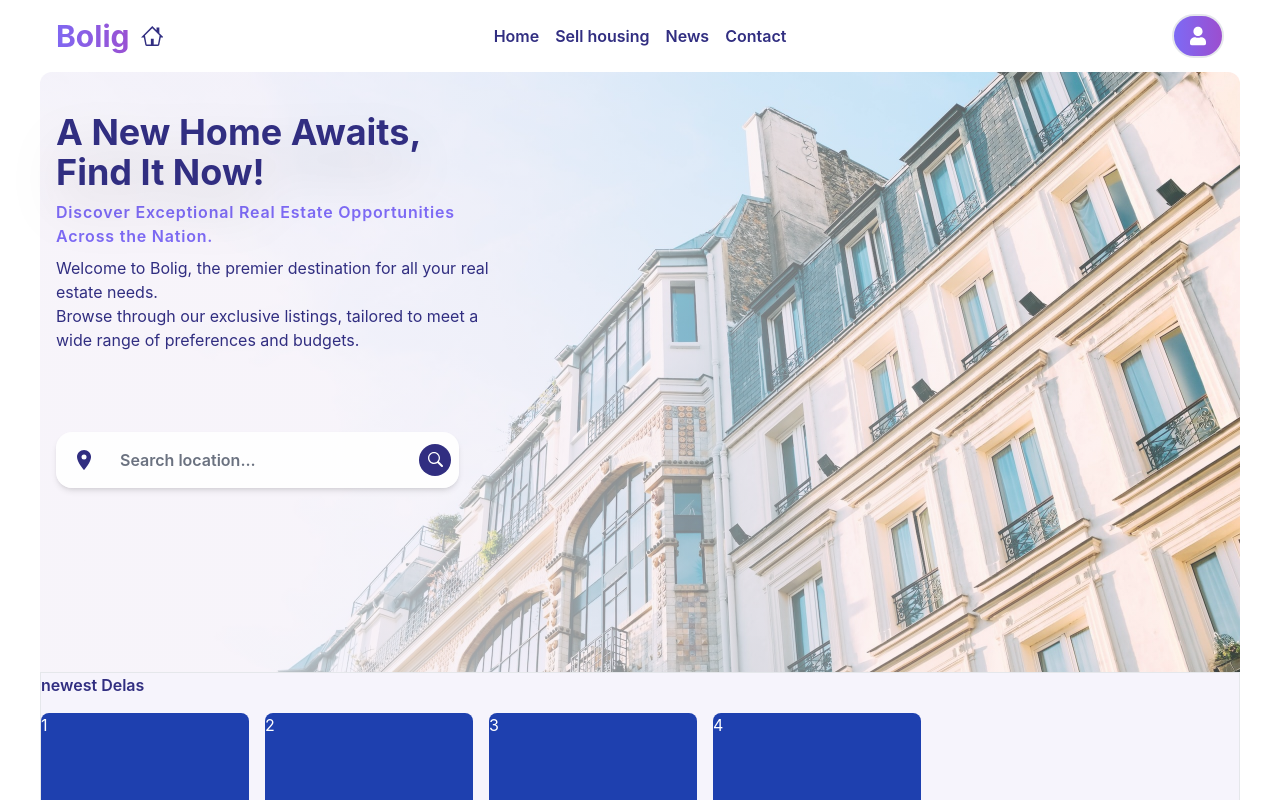
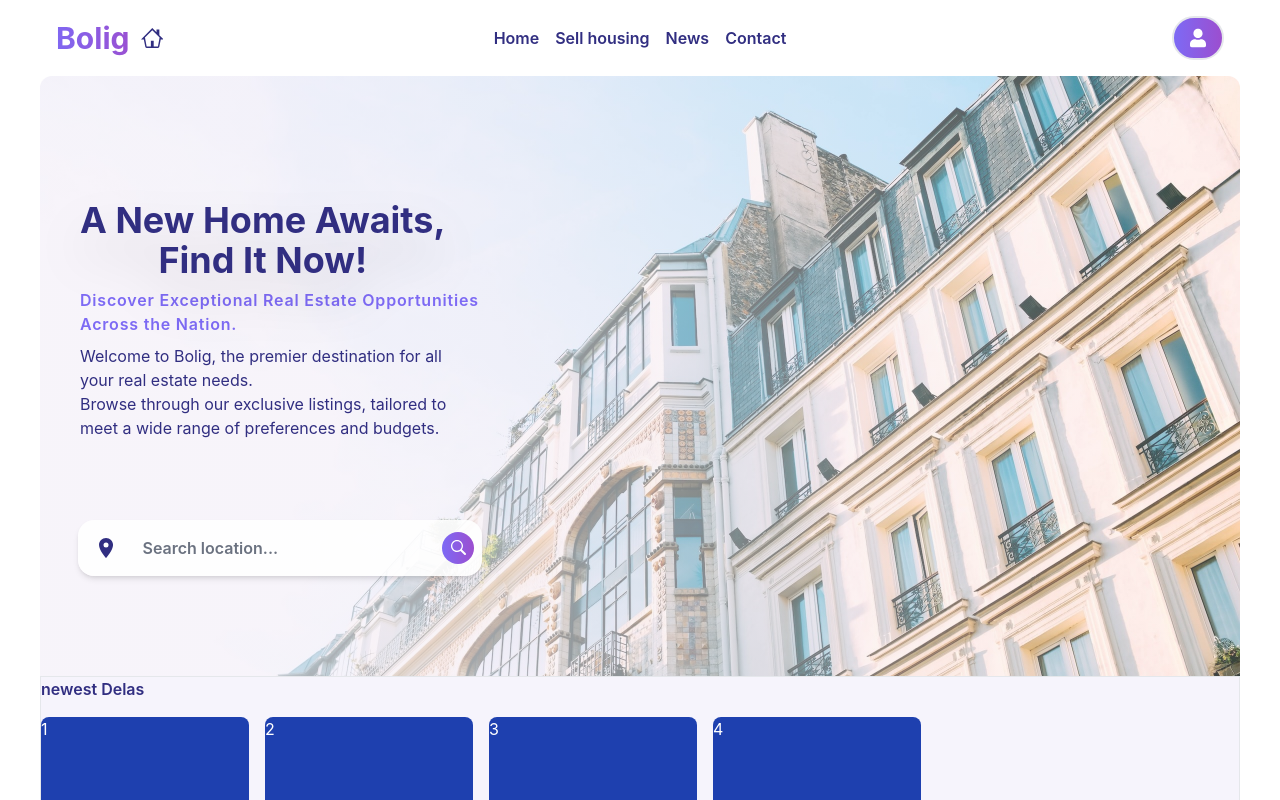
Before and after one commit to MaxAndreasLundin/bolig-web, a Next.js app: page / in a window 1280 px wide. Shown: the top 800 px of the page. Built offline with nearby package versions, Linux system fonts and the light colour scheme.

Commit message:
font adjustment on homepage

```diff
--- a/app/page.tsx
+++ b/app/page.tsx
@@ -6,14 +6,14 @@ export default function Home() {
   return (
     <div className="flex h-[100vh] w-[100vw] flex-1 flex-col items-center text-indigo-900">
       <div
-        className="min-h-[600px] w-full max-w-[1200px] bg-cover bg-center bg-no-repeat lg:rounded-t-xl"
+        className="flex items-center h-full min-h-[600px] w-full max-w-[1200px] bg-cover bg-center bg-no-repeat lg:rounded-t-xl"
         style={{
           backgroundImage: `linear-gradient(to right,rgba(246,244,252, 0.7) 30%, rgba(255, 255, 255, 0.2) 100%), url(/houseParis2.jpg)`,
         }}
       >
-        <div className="flex h-full w-full flex-1 flex-col items-start justify-center bg-white bg-opacity-80 p-4 pt-10 md:w-[50%] md:bg-transparent lg:w-[40%]">
-          <div className="mb-20">
-            <p className="text-3xl font-semibold drop-shadow-2xl md:text-4xl md:font-bold">
+        <div className="flex h-full w-full flex-col items-center justify-center bg-white bg-opacity-80 p-4 pt-10 md:w-[50%] md:bg-transparent lg:w-[40%]">
+          <div className="flex flex-col justify-center items-start mb-20 mx-6">
+            <p className="text-3xl text-center font-semibold drop-shadow-2xl md:text-4xl md:font-bold">
               A New Home Awaits, <br /> Find It Now!
             </p>
             <p className="py-2 text-base font-semibold tracking-wider text-[#7d6af4]">
@@ -27,6 +27,7 @@ export default function Home() {
               Browse through our exclusive listings, tailored to meet a wide
               range of preferences and budgets.
             </p>
+
           </div>
 
           <SearchBar />
--- a/components/Navbar.tsx
+++ b/components/Navbar.tsx
@@ -15,9 +15,9 @@ const Navbar = () => {
 
   return (
     <>
-      <header className="sticky top-0 z-50 w-full max-w-[1200px] grid grid-cols-4 bg-white p-1 px-2 sm:p-2 text-indigo-900">
+      <header className="sticky top-0 z-50 w-full max-w-[1200px] grid grid-cols-4 bg-white my-2 px-2 sm:p-2 text-indigo-900">
         {/*left*/}
-        <div className="relative flex items-center h-14">
+        <div className="relative flex items-center">
           <Link href={"/"} className="flex justify-center items-center gap-1">
             <h1 className="w-full pl-2 text-3xl font-bold text-transparent bg-clip-text bg-gradient-to-r from-[#7d6af5] to-[#9c4ecf]">Bolig</h1>
             <GoHome className="text-3xl" />
@@ -35,7 +35,7 @@ const Navbar = () => {
         </div>
 
         {/*right*/}
-        <div className="flex items-center justify-end gap-2 pr-2 h-14">
+        <div className="flex items-center justify-end gap-2 pr-2">
           <div className="flex items-center gap-1 rounded-full text-stone-800 border-2 py-1 px-3 hover:bg-sky-100 bg-gradient-to-r from-[#7d6af5] to-[#9c4ecf]">
             <div className="rounded-full border md:border-hidden py-1 px-2 md:px-1 ">
               <Link href={"login"}>
--- a/components/searchBar/SearchBar.tsx
+++ b/components/searchBar/SearchBar.tsx
@@ -87,7 +87,7 @@ const SearchBar = () => {
             placeholder="Search location..."
             className="w-full flex-grow rounded-2xl border-none bg-transparent p-4 text-indigo-900 placeholder:font-semibold sm:px-6 sm:text-base placeholder:sm:text-base"
           />
-          <div className="mr-4 flex h-full transform items-center justify-center rounded-full bg-indigo-900 duration-300 hover:scale-105 hover:cursor-pointer md:mx-2">
+          <div className="mr-4 flex h-full transform items-center justify-center rounded-full bg-gradient-to-r from-[#7d6af5] to-[#9c4ecf] duration-300 hover:scale-105 hover:cursor-pointer md:mx-2">
             <GoSearch className="m-1 flex h-6 w-6 items-center justify-center p-1 text-2xl text-white " />
           </div>
         </div>
```
